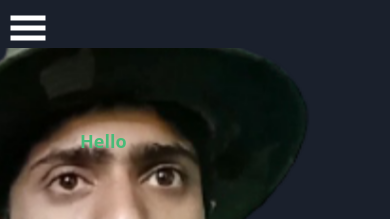
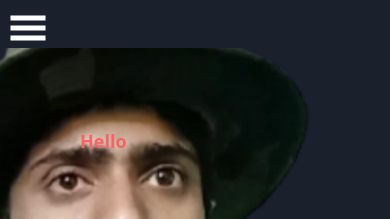
Before and after one commit to PaneruVipin/portfolio, a React (Vite) app: page / in a window 390 px wide. Shown: the top 219 px of the page. Built offline with nearby package versions, Linux system fonts and the light colour scheme.

Commit message:
heloo color

```diff
--- a/src/HomePage.jsx
+++ b/src/HomePage.jsx
@@ -5,7 +5,7 @@ function HomePage(){
   return(
     <div className='pl-20 bg_image bg-bottom md:bg-right'>
       <div className=' md:py-56 py-20 space-y-10'>
-        <span className='text-green-500 font-bold text-lg'>Hello </span>
+        <span className='md:text-green-500 font-bold text-lg text-red-500'>Hello </span>
         <H1>I am Vipin<br/><span className='text-yellow-500'> Paneru</span></H1>
         <span className='font-bold text-2xl'>I am Web devloper based in India</span>
       <p className='hidden md:block'>Copyright ©2022 All rights reserved<br/> |
```
